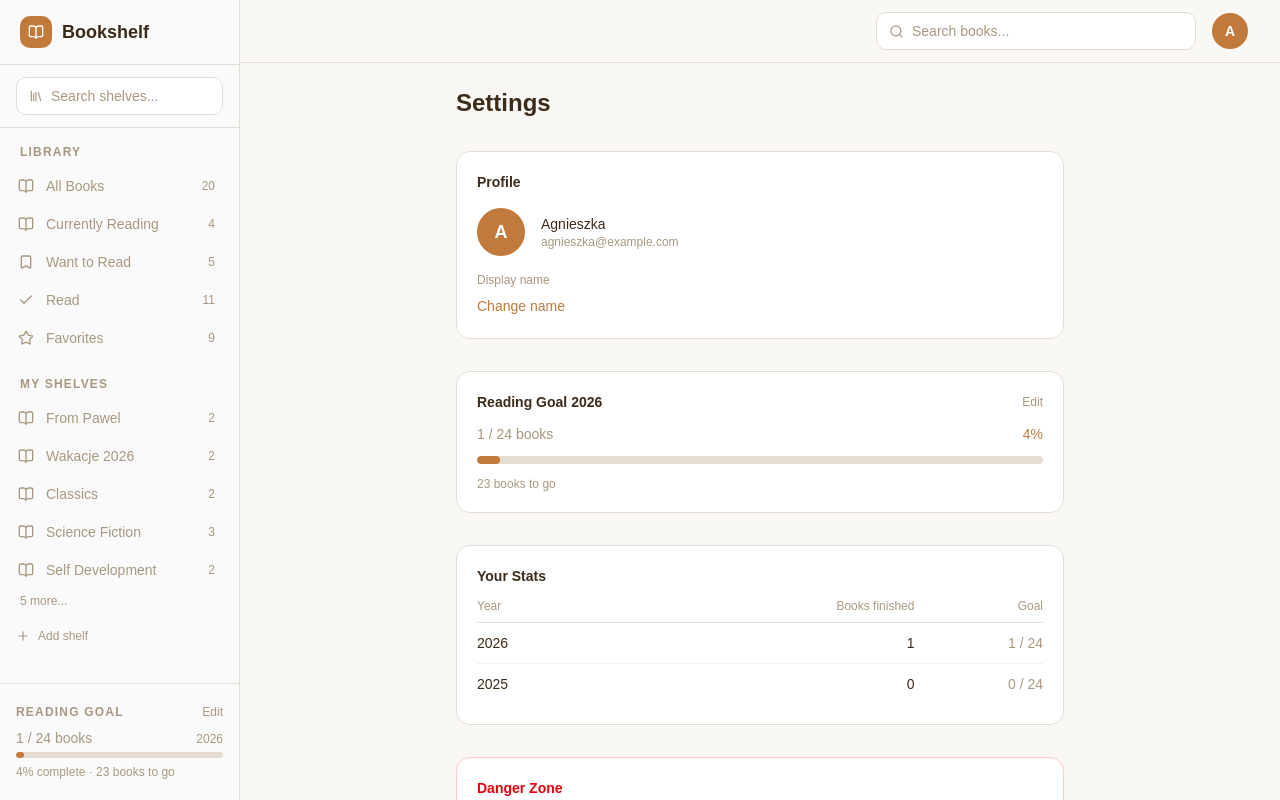
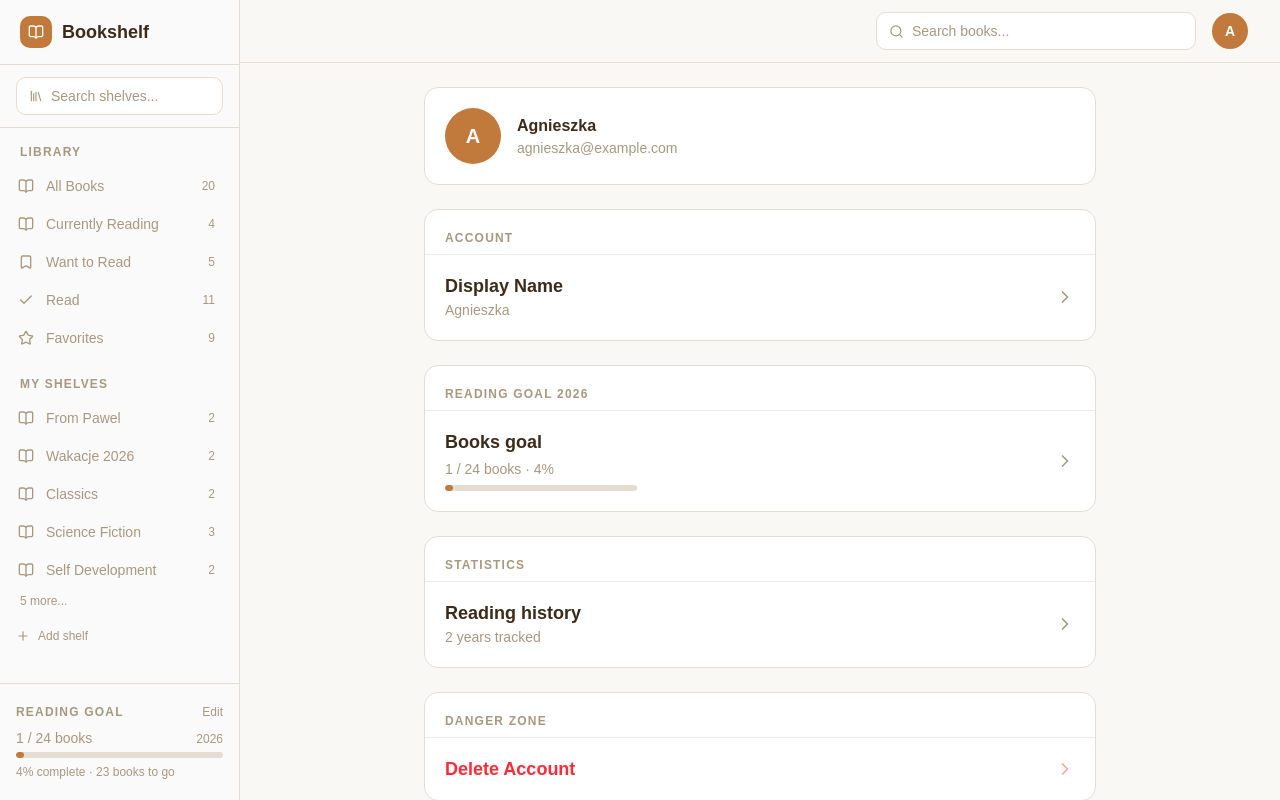
Before and after one commit to aga-siwek/frontendmentor-personal-reading-list-frontend, a React (Vite) app: page /settings in a window 1280 px wide. Built offline with nearby package versions, Linux system fonts and the light colour scheme; sample sign-in values are in the browser's storage.

Commit message:
feat: register page with form validation and success toast

```diff
--- a/src/pages/RegisterPage.tsx
+++ b/src/pages/RegisterPage.tsx
@@ -1,5 +1,110 @@
+import { useState } from 'react'
+import { useNavigate, Link } from 'react-router-dom'
+import { toast } from 'sonner'
+import { BookOpen, Mail, Lock, User } from 'lucide-react'
+import { useRegister } from '@/queries/authQueries'
+
 const RegisterPage = () => {
-  return <div>Register</div>
+  const navigate = useNavigate()
+  const [email, setEmail] = useState('')
+  const [password, setPassword] = useState('')
+  const [confirmPassword, setConfirmPassword] = useState('')
+  const [passwordError, setPasswordError] = useState('')
+
+  const { mutate: register, isPending, isError } = useRegister()
+
+  const handleSubmit = (e: React.FormEvent) => {
+    e.preventDefault()
+    if (password !== confirmPassword) {
+      setPasswordError('Passwords do not match.')
+      return
+    }
+    setPasswordError('')
+    register(
+      { email, password },
+      {
+        onSuccess: () => {
+          toast.success('Account created! Please log in.')
+          navigate('/login')
+        },
+      }
+    )
+  }
+
+  return (
+    <div className="min-h-screen bg-main flex items-center justify-center px-4">
+      <div className="w-full max-w-sm bg-white rounded-2xl shadow-sm border border-warm-border p-8">
+        <div className="flex flex-col items-center mb-8">
+          <div className="w-10 h-10 bg-brand rounded-xl flex items-center justify-center mb-4">
+            <BookOpen size={20} className="text-white" />
+          </div>
+          <h1 className="text-2xl font-semibold text-warm-text text-center leading-tight">
+            Create Your<br />Bookshelf
+          </h1>
+        </div>
+
+        <form onSubmit={handleSubmit} className="space-y-3">
+          <div className="flex items-center gap-2 border border-warm-border rounded-lg px-3 py-2.5 focus-within:border-brand transition-colors">
+            <Mail size={15} className="text-warm-muted shrink-0" />
+            <input
+              type="email"
+              value={email}
+              onChange={e => setEmail(e.target.value)}
+              placeholder="Email Address"
+              required
+              className="flex-1 text-sm text-warm-text placeholder:text-warm-muted bg-transparent outline-none"
+            />
+          </div>
+
+          <div className="flex items-center gap-2 border border-warm-border rounded-lg px-3 py-2.5 focus-within:border-brand transition-colors">
+            <Lock size={15} className="text-warm-muted shrink-0" />
+            <input
+              type="password"
+              value={password}
+              onChange={e => setPassword(e.target.value)}
+              placeholder="Password"
+              required
+              className="flex-1 text-sm text-warm-text placeholder:text-warm-muted bg-transparent outline-none"
+            />
+          </div>
+
+          <div className="flex items-center gap-2 border border-warm-border rounded-lg px-3 py-2.5 focus-within:border-brand transition-colors">
+            <User size={15} className="text-warm-muted shrink-0" />
+            <input
+              type="password"
+              value={confirmPassword}
+              onChange={e => setConfirmPassword(e.target.value)}
+              placeholder="Confirm Password"
+              required
+              className="flex-1 text-sm text-warm-text placeholder:text-warm-muted bg-transparent outline-none"
+            />
+          </div>
+
+          {passwordError && (
+            <p className="text-xs text-red-500">{passwordError}</p>
+          )}
+          {isError && (
+            <p className="text-xs text-red-500">Registration failed. Please try again.</p>
+          )}
+
+          <button
+            type="submit"
+            disabled={isPending}
+            className="w-full bg-brand hover:bg-brand-dark text-white text-sm font-medium py-2.5 rounded-lg transition-colors disabled:opacity-60"
+          >
+            {isPending ? 'Creating account...' : 'Sign Up'}
+          </button>
+        </form>
+
+        <p className="text-center text-sm text-warm-muted mt-6">
+          Already have an account?{' '}
+          <Link to="/login" className="text-brand hover:underline">
+            Log In
+          </Link>
+        </p>
+      </div>
+    </div>
+  )
 }
 
 export default RegisterPage
--- a/src/pages/SettingsPage.tsx
+++ b/src/pages/SettingsPage.tsx
@@ -1,6 +1,7 @@
 import { useState } from 'react'
 import { useNavigate } from 'react-router-dom'
 import { toast } from 'sonner'
+import { ChevronRight, Check } from 'lucide-react'
 import { useCurrentUser, useUpdateUser, useDeleteAccount } from '@/queries/authQueries'
 import { useGoal, useSetGoal, useGoals } from '@/queries/goalQueries'
 
@@ -18,22 +19,19 @@ const SettingsPage = () => {
   const year = new Date().getFullYear()
   const { data: goal } = useGoal(year)
   const { mutate: saveGoal } = useSetGoal()
+  const { data: allGoals = [] } = useGoals()
 
   const [nameInput, setNameInput] = useState('')
   const [editingName, setEditingName] = useState(false)
-
   const [goalInput, setGoalInput] = useState('')
   const [editingGoal, setEditingGoal] = useState(false)
-
   const [confirmDelete, setConfirmDelete] = useState(false)
   const [visibleYears, setVisibleYears] = useState(5)
-
-  // ── stats ──────────────────────────────────────────────
-  const { data: allGoals = [] } = useGoals()
+  const [showStats, setShowStats] = useState(false)
 
   const statsByYear = [...allGoals].sort((a, b) => b.year - a.year)
+  const goalPercentage = goal ? Math.min(Math.round((goal.books_finished / goal.goal) * 100), 100) : 0
 
-  // ── handlers ──────────────────────────────────────────
   const handleSaveName = () => {
     const name = nameInput.trim()
     if (!name) return
@@ -60,30 +58,38 @@ const SettingsPage = () => {
     })
   }
 
-  const goalPercentage = goal ? Math.min(Math.round((goal.books_finished / goal.goal) * 100), 100) : 0
+  return (
+    <div className="min-h-full bg-white md:bg-main">
+      <div className="md:max-w-2xl md:mx-auto md:py-6 md:space-y-6">
 
-  return (
-    <div className="px-4 md:px-8 py-6 max-w-2xl mx-auto space-y-8">
-      <h1 className="text-2xl font-semibold text-warm-text">Settings</h1>
-
-      {/* ── PROFILE ── */}
-      <section className="bg-white rounded-xl border border-warm-border p-5 space-y-4">
-        <h2 className="text-sm font-semibold text-warm-text">Profile</h2>
-
-        <div className="flex items-center gap-4">
-          <div className="w-12 h-12 rounded-full bg-brand flex items-center justify-center text-white font-semibold text-lg shrink-0">
+        {/* ── Profile header ── */}
+        <div className="flex items-center gap-4 px-5 py-5 border-b border-warm-border md:bg-white md:rounded-xl md:border">
+          <div className="w-14 h-14 rounded-full bg-brand flex items-center justify-center text-white font-bold text-xl shrink-0">
             {user ? getInitials(user.user_name, user.user_email) : '?'}
           </div>
           <div className="min-w-0">
-            <p className="text-sm font-medium text-warm-text truncate">{user?.user_name ?? 'No name set'}</p>
-            <p className="text-xs text-warm-muted truncate">{user?.user_email}</p>
+            <p className="text-base font-semibold text-warm-text truncate">{user?.user_name ?? 'No name set'}</p>
+            <p className="text-sm text-warm-muted truncate">{user?.user_email}</p>
           </div>
         </div>
 
-        <div>
-          <p className="text-xs text-warm-muted mb-1.5">Display name</p>
-          {editingName ? (
-            <div className="space-y-2">
+        {/* ── Account ── */}
+        <div className="md:bg-white md:rounded-xl md:border md:border-warm-border md:overflow-hidden">
+          <p className="px-5 pt-5 pb-2 text-xs font-semibold uppercase tracking-widest text-warm-muted">Account</p>
+
+          <button
+            onClick={() => { setNameInput(user?.user_name ?? ''); setEditingName(v => !v) }}
+            className="flex items-center justify-between w-full px-5 py-5 border-t border-warm-border/60 active:bg-gray-50 transition-colors"
+          >
+            <div className="text-left min-w-0 flex-1">
+              <p className="text-lg font-semibold text-warm-text leading-tight">Display Name</p>
+              <p className="text-sm text-warm-muted mt-0.5">{user?.user_name ?? 'Not set'}</p>
+            </div>
+            <ChevronRight size={20} className="text-warm-muted shrink-0 ml-3" />
+          </button>
+
+          {editingName && (
+            <div className="px-5 pb-5 space-y-3 border-t border-warm-border/60 pt-4">
               <input
                 type="text"
                 value={nameInput}
@@ -91,40 +97,42 @@ const SettingsPage = () => {
                 onKeyDown={e => { if (e.key === 'Enter') handleSaveName(); if (e.key === 'Escape') setEditingName(false) }}
                 autoFocus
                 placeholder="Your name"
-                className="w-full text-sm border border-warm-border rounded-lg px-3 py-2 text-warm-text bg-transparent outline-none focus:border-brand transition-colors"
+                className="w-full text-sm border border-warm-border rounded-lg px-3 py-3 text-warm-text bg-transparent outline-none focus:border-brand transition-colors"
               />
-              <div className="flex gap-3">
-                <button onClick={() => setEditingName(false)} className="text-sm text-warm-muted hover:text-warm-text transition-colors">Cancel</button>
-                <button onClick={handleSaveName} className="text-sm text-brand font-medium hover:text-brand-dark transition-colors">Save</button>
+              <div className="flex gap-3 justify-end">
+                <button onClick={() => setEditingName(false)} className="px-4 py-2 text-sm text-warm-muted">Cancel</button>
+                <button onClick={handleSaveName} className="px-5 py-2 text-sm bg-brand text-white font-medium rounded-lg hover:bg-brand-dark transition-colors">Save</button>
+              </div>
+            </div>
+          )}
+        </div>
+
+        {/* ── Reading Goal ── */}
+        <div className="md:bg-white md:rounded-xl md:border md:border-warm-border md:overflow-hidden">
+          <p className="px-5 pt-5 pb-2 text-xs font-semibold uppercase tracking-widest text-warm-muted">Reading Goal {year}</p>
+
+          <button
+            onClick={() => { setGoalInput(String(goal?.goal ?? '')); setEditingGoal(v => !v) }}
+            className="flex items-center justify-between w-full px-5 py-5 border-t border-warm-border/60 active:bg-gray-50 transition-colors"
+          >
+            <div className="text-left min-w-0 flex-1">
+              <p className="text-lg font-semibold text-warm-text leading-tight">Books goal</p>
+              {goal ? (
+                <div className="mt-1.5 space-y-1.5">
+                  <p className="text-sm text-warm-muted">{goal.books_finished} / {goal.goal} books · {goalPercentage}%</p>
+                  <div className="h-1.5 bg-warm-border rounded-full overflow-hidden w-48 max-w-full">
+                    <div className="h-full bg-brand rounded-full transition-all" style={{ width: `${goalPercentage}%` }} />
                   </div>
                 </div>
               ) : (
-            <button
-              onClick={() => { setNameInput(user?.user_name ?? ''); setEditingName(true) }}
-              className="text-sm text-brand hover:underline"
-            >
-              {user?.user_name ? 'Change name' : 'Add name'}
-            </button>
+                <p className="text-sm text-warm-muted mt-0.5">No goal set</p>
               )}
             </div>
-      </section>
+            <ChevronRight size={20} className="text-warm-muted shrink-0 ml-3" />
+          </button>
 
-      {/* ── READING GOAL ── */}
-      <section className="bg-white rounded-xl border border-warm-border p-5 space-y-3">
-        <div className="flex items-center justify-between">
-          <h2 className="text-sm font-semibold text-warm-text">Reading Goal {year}</h2>
-          {!editingGoal && (
-            <button
-              onClick={() => { setGoalInput(String(goal?.goal ?? '')); setEditingGoal(true) }}
-              className="text-xs text-warm-muted hover:text-brand transition-colors"
-            >
-              {goal ? 'Edit' : 'Add goal'}
-            </button>
-          )}
-        </div>
-
-        {editingGoal ? (
-          <div className="space-y-2">
+          {editingGoal && (
+            <div className="px-5 pb-5 space-y-3 border-t border-warm-border/60 pt-4">
               <div className="flex items-center gap-2">
                 <input
                   type="number"
@@ -134,90 +142,93 @@ const SettingsPage = () => {
                   autoFocus
                   min={1}
                   placeholder="books"
-                className="w-24 text-sm border border-warm-border rounded-lg px-3 py-2 text-warm-text bg-transparent outline-none focus:border-brand transition-colors [appearance:textfield] [&::-webkit-outer-spin-button]:appearance-none [&::-webkit-inner-spin-button]:appearance-none"
+                  className="w-28 text-sm border border-warm-border rounded-lg px-3 py-3 text-warm-text bg-transparent outline-none focus:border-brand transition-colors [appearance:textfield] [&::-webkit-outer-spin-button]:appearance-none [&::-webkit-inner-spin-button]:appearance-none"
                 />
                 <span className="text-sm text-warm-muted">books in {year}</span>
               </div>
-            <div className="flex gap-3">
-              <button onClick={() => setEditingGoal(false)} className="text-sm text-warm-muted hover:text-warm-text transition-colors">Cancel</button>
-              <button onClick={handleSaveGoal} className="text-sm text-brand font-medium hover:text-brand-dark transition-colors">Save</button>
+              <div className="flex gap-3 justify-end">
+                <button onClick={() => setEditingGoal(false)} className="px-4 py-2 text-sm text-warm-muted">Cancel</button>
+                <button onClick={handleSaveGoal} className="px-5 py-2 text-sm bg-brand text-white font-medium rounded-lg hover:bg-brand-dark transition-colors">Save</button>
               </div>
             </div>
-        ) : goal ? (
-          <>
-            <div className="flex items-center justify-between text-sm">
-              <span className="text-warm-muted">{goal.books_finished} / {goal.goal} books</span>
-              <span className="font-medium text-brand">{goalPercentage}%</span>
+          )}
         </div>
-            <div className="h-2 bg-warm-border rounded-full overflow-hidden">
-              <div className="h-full bg-brand rounded-full transition-all" style={{ width: `${goalPercentage}%` }} />
+
+        {/* ── Statistics ── */}
+        <div className="md:bg-white md:rounded-xl md:border md:border-warm-border md:overflow-hidden">
+          <p className="px-5 pt-5 pb-2 text-xs font-semibold uppercase tracking-widest text-warm-muted">Statistics</p>
+
+          <button
+            onClick={() => setShowStats(v => !v)}
+            className="flex items-center justify-between w-full px-5 py-5 border-t border-warm-border/60 active:bg-gray-50 transition-colors"
+          >
+            <div className="text-left">
+              <p className="text-lg font-semibold text-warm-text leading-tight">Reading history</p>
+              <p className="text-sm text-warm-muted mt-0.5">{allGoals.length} year{allGoals.length !== 1 ? 's' : ''} tracked</p>
             </div>
-            <p className="text-xs text-warm-muted">
-              {goal.goal - goal.books_finished > 0 ? `${goal.goal - goal.books_finished} books to go` : 'Goal reached! 🎉'}
-            </p>
-          </>
-        ) : (
-          <p className="text-sm text-warm-muted">No goal set for this year.</p>
-        )}
-      </section>
+            <ChevronRight size={20} className={`text-warm-muted shrink-0 ml-3 transition-transform duration-200 ${showStats ? 'rotate-90' : ''}`} />
+          </button>
 
-      {/* ── STATS ── */}
-      <section className="bg-white rounded-xl border border-warm-border p-5 space-y-3">
-        <h2 className="text-sm font-semibold text-warm-text">Your Stats</h2>
-        <div className="overflow-x-auto">
-          <table className="w-full text-sm">
+          {showStats && (
+            <div className="border-t border-warm-border/60">
+              <table className="w-full">
                 <thead>
-              <tr className="border-b border-warm-border">
-                <th className="text-left text-xs text-warm-muted font-medium pb-2 pr-4">Year</th>
-                <th className="text-right text-xs text-warm-muted font-medium pb-2 pr-4">Books finished</th>
-                <th className="text-right text-xs text-warm-muted font-medium pb-2">Goal</th>
+                  <tr className="border-b border-warm-border/40">
+                    <th className="text-left text-xs text-warm-muted font-medium py-3 px-5">Year</th>
+                    <th className="text-right text-xs text-warm-muted font-medium py-3 px-5">Finished</th>
+                    <th className="text-right text-xs text-warm-muted font-medium py-3 px-5">Goal</th>
+                    <th className="w-10" />
                   </tr>
                 </thead>
                 <tbody>
                   {statsByYear.slice(0, visibleYears).map(row => (
-                <tr key={row.year} className="border-b border-warm-border/40 last:border-0">
-                  <td className="py-2.5 pr-4 font-medium text-warm-text">{row.year}</td>
-                  <td className="py-2.5 pr-4 text-right text-warm-text">{row.books_finished}</td>
-                  <td className="py-2.5 text-right">
-                    <span className={row.books_finished >= row.goal ? 'text-brand font-medium' : 'text-warm-muted'}>
-                      {row.books_finished} / {row.goal}
-                    </span>
+                    <tr key={row.year} className="border-b border-warm-border/30 last:border-0">
+                      <td className="py-4 px-5 text-base font-semibold text-warm-text">{row.year}</td>
+                      <td className="py-4 px-5 text-right text-base text-warm-text">{row.books_finished}</td>
+                      <td className="py-4 px-5 text-right text-base text-warm-muted">{row.goal}</td>
+                      <td className="py-4 pr-5 text-center">
+                        {row.books_finished >= row.goal && <Check size={16} className="text-brand mx-auto" />}
                       </td>
                     </tr>
                   ))}
                 </tbody>
               </table>
-        </div>
               {statsByYear.length > visibleYears && (
                 <button
                   onClick={() => setVisibleYears(v => v + 5)}
-            className="text-xs text-warm-muted hover:text-brand transition-colors"
+                  className="w-full py-4 text-sm font-semibold text-warm-muted hover:text-brand transition-colors border-t border-warm-border/50"
                 >
                   Load more ({statsByYear.length - visibleYears} more)
                 </button>
               )}
-      </section>
+            </div>
+          )}
+        </div>
 
-      {/* ── DELETE ACCOUNT ── */}
-      <section className="bg-white rounded-xl border border-red-200 p-5 space-y-3">
-        <h2 className="text-sm font-semibold text-red-600">Danger Zone</h2>
+        {/* ── Danger Zone ── */}
+        <div className="md:bg-white md:rounded-xl md:border md:border-warm-border md:overflow-hidden">
+          <p className="px-5 pt-5 pb-2 text-xs font-semibold uppercase tracking-widest text-warm-muted">Danger Zone</p>
+
           {confirmDelete ? (
-          <div className="space-y-3">
-            <p className="text-sm text-warm-text">Are you sure? This action cannot be undone.</p>
+            <div className="px-5 pb-5 border-t border-warm-border/60 pt-4 space-y-4">
+              <p className="text-base text-warm-text">Are you sure? This cannot be undone.</p>
               <div className="flex gap-3">
-              <button onClick={() => setConfirmDelete(false)} className="text-sm text-warm-muted hover:text-warm-text transition-colors">Cancel</button>
-              <button onClick={handleDelete} className="text-sm text-red-600 font-medium hover:text-red-700 transition-colors">Yes, delete my account</button>
+                <button onClick={() => setConfirmDelete(false)} className="flex-1 py-3 text-sm text-warm-muted border border-warm-border rounded-lg">Cancel</button>
+                <button onClick={handleDelete} className="flex-1 py-3 text-sm text-white bg-red-500 rounded-lg font-medium hover:bg-red-600 transition-colors">Delete account</button>
               </div>
             </div>
           ) : (
             <button
               onClick={() => setConfirmDelete(true)}
-            className="px-4 py-2 text-sm font-medium text-red-600 border border-red-300 rounded-lg hover:bg-red-50 transition-colors"
+              className="flex items-center justify-between w-full px-5 py-5 border-t border-warm-border/60 active:bg-red-50 transition-colors"
             >
-            Delete account
+              <p className="text-lg font-semibold text-red-500 leading-tight">Delete Account</p>
+              <ChevronRight size={20} className="text-red-300 shrink-0 ml-3" />
             </button>
           )}
-      </section>
+        </div>
+
+      </div>
     </div>
   )
 }
```
Lines whose indentation alone changed are shown as unchanged.
